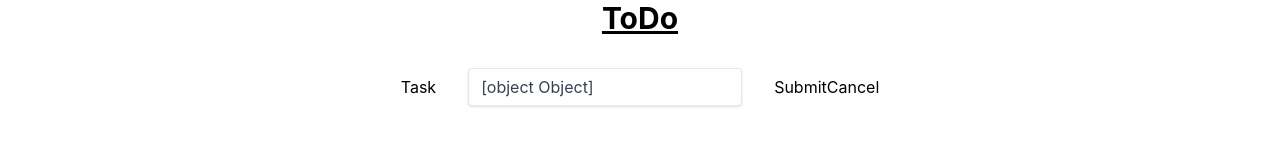
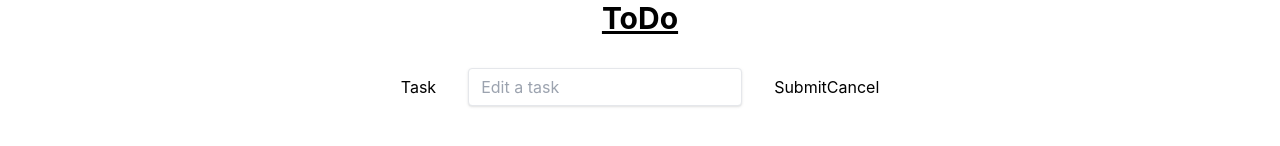
Before and after one commit to dev-augustin/ToDoList-FullStack, a React (Create React App) app in the folder todoapp-frontend/: page /editTask/1 in a window 1280 px wide. Shown: the part 266-412 px from the top of the page. Built offline with nearby package versions, Linux system fonts and the light colour scheme; no server answers.

Commit message:
[Frontend]: Implemented Edit Task using put request

```diff
--- a/todoapp-frontend/src/components/Home.js
+++ b/todoapp-frontend/src/components/Home.js
@@ -24,9 +24,7 @@ function Home() {
 
   const onInputChange = (e) => {
     setTask({ [e.target.name]: e.target.value });
-    console.log("OnInputTask: " + task);
   };
-  console.log(task);
 
   const addTask = async (e) => {
     e.preventDefault();
@@ -49,7 +47,7 @@ function Home() {
         <input
           className="shadow appearance-none border rounded p-8 m-8 w-500 py-2 px-3 text-gray-700 leading-tight focus:outline-none focus:shadow-outline"
           id="add-a-task"
-          type={"text"}
+          type="text"
           placeholder="Add a task"
           name="todo"
           value={todo}
--- a/todoapp-frontend/src/components/todo/EditTask.js
+++ b/todoapp-frontend/src/components/todo/EditTask.js
@@ -7,33 +7,29 @@ function EditTask() {
 
   const { id } = useParams();
 
-  const [task, setTask] = useState({
-    todo: "",
-  });
+  const [task, setTask] = useState({ todo: "" });
 
   const { todo } = task;
-  const onInputChange = (e) => {
-    setTask({ ...task, [e.target.name]: e.target.value });
-  };
 
   useEffect(() => {
     loadTask();
   }, []);
 
+  const onInputChange = (e) => {
+    setTask({ [e.target.name]: e.target.value });
+  };
+
   const onSubmit = async (e) => {
     e.preventDefault();
-    await axios.put(`http://localhost:8080/todo/${id}`, todo);
-    // navigate("/");
-
+    await axios.put(`http://localhost:8080/todo/${id}`, task);
+    navigate("/");
   };
 
   const loadTask = async () => {
     const result = await axios.get(`http://localhost:8080/todo/${id}`);
     setTask(result.data);
-    console.log("result in edt: "+result)
+    console.log("result in edt: " + result);
   };
-
-
 
   return (
     <div>
@@ -41,12 +37,12 @@ function EditTask() {
       <form onSubmit={(e) => onSubmit(e)}>
         <label> Task</label>
         <input
-          class="shadow appearance-none border rounded p-8 m-8 w-500 py-2 px-3 text-gray-700 leading-tight focus:outline-none focus:shadow-outline"
+          className="shadow appearance-none border rounded p-8 m-8 w-500 py-2 px-3 text-gray-700 leading-tight focus:outline-none focus:shadow-outline"
           id="add-a-task"
-          type="text"
+          type={"text"}
           placeholder="Edit a task"
-          name="task"
-          value={task}
+          name="todo"
+          value={todo}
           onChange={(e) => onInputChange(e)}
         />
         <button type="submit">Submit</button>
```
